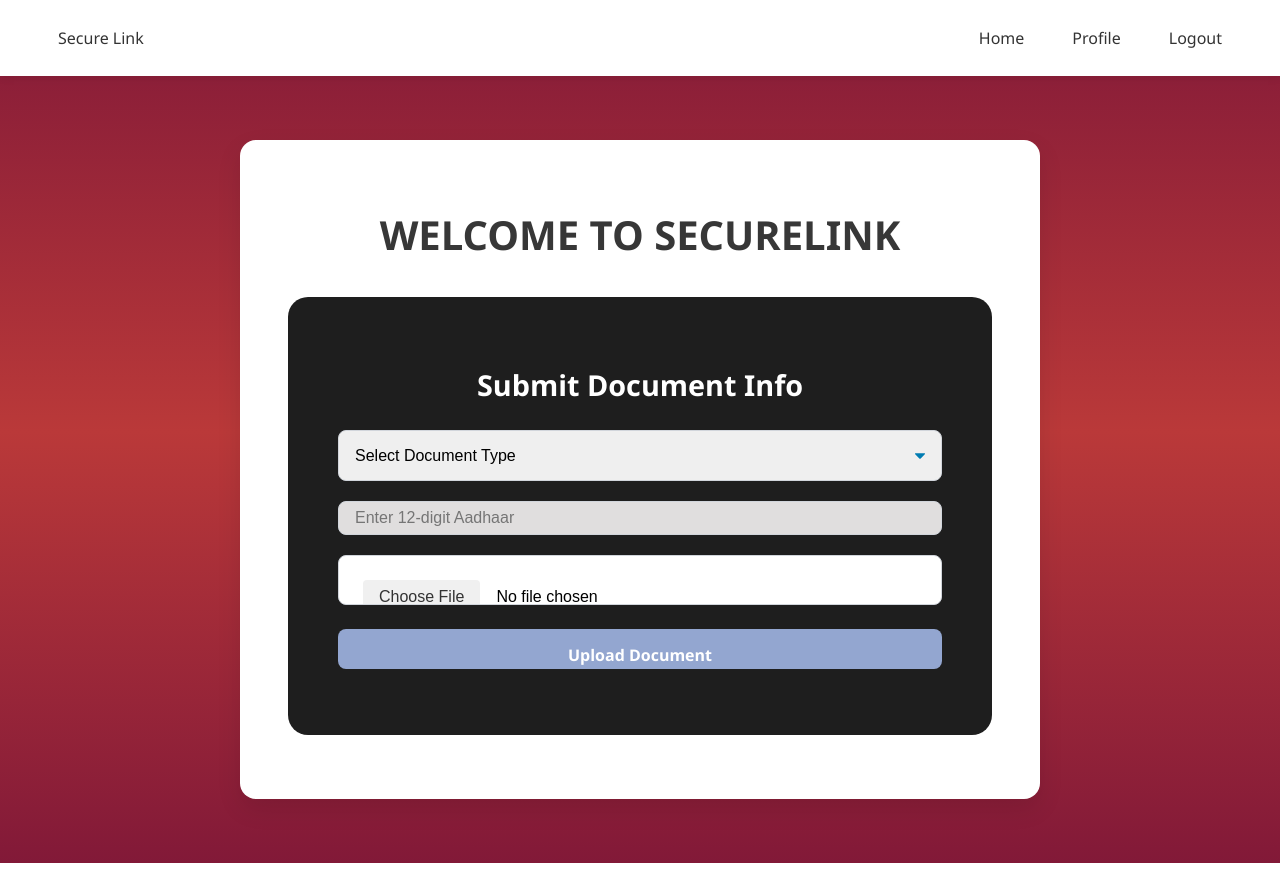
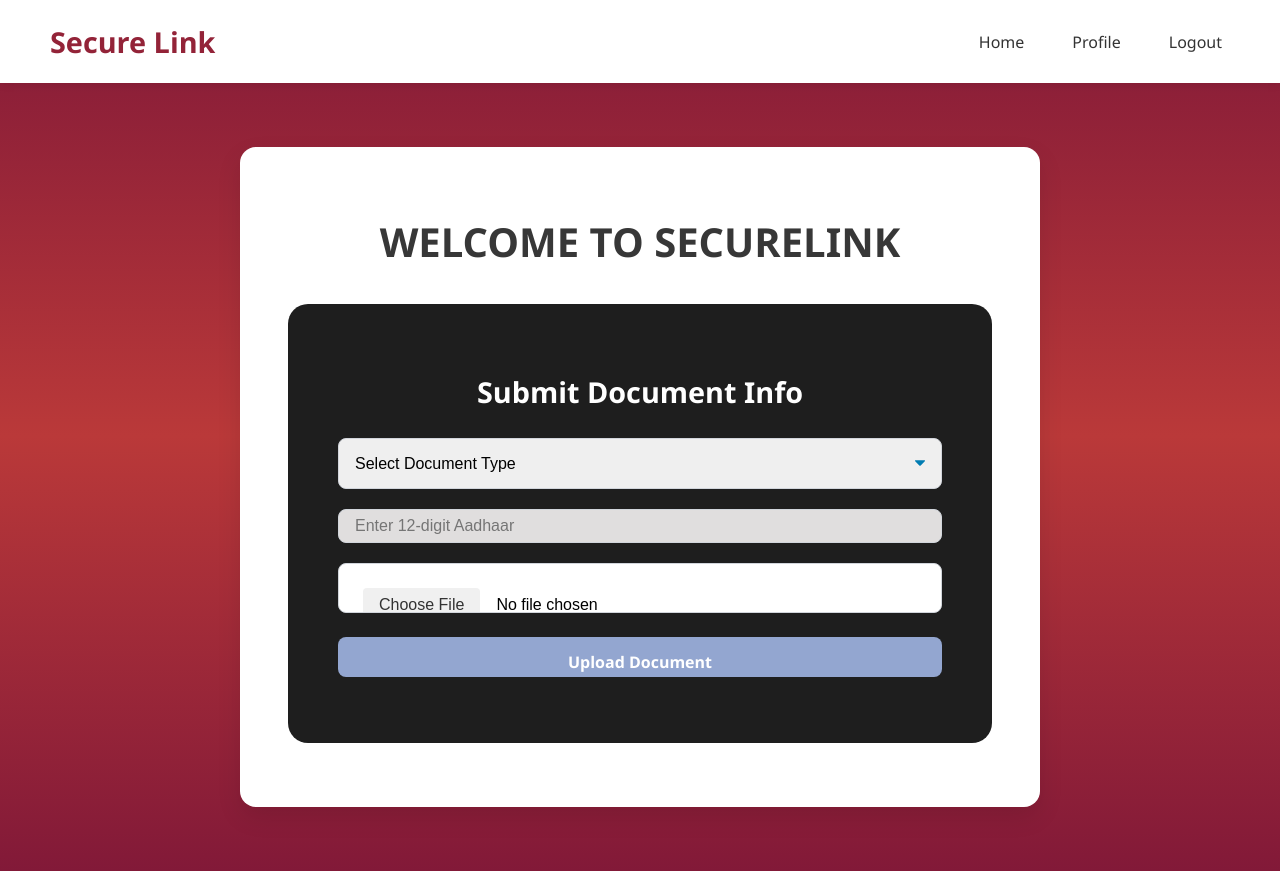
Before and after one commit to AssassinMaeve/SecureLink, a React (Vite) app: page /home in a window 1280 px wide. Built offline with nearby package versions, Linux system fonts and the light colour scheme; no server answers.

Commit message:
Nav Bar Style

```diff
--- a/src/pages/Navbar.tsx
+++ b/src/pages/Navbar.tsx
@@ -1,21 +1,38 @@
-import { auth } from "../db/firebase"; // Ensure firebase auth is correctly linked
-import "../style/NavBar.scss"; // Ensure this is correctly linked
+import React, { useState } from "react";
+import { auth } from "../db/firebase";
+import "../style/NavBar.scss";
 
 const Navbar = () => {
+  const [menuOpen, setMenuOpen] = useState(false);
+
   const handleLogout = () => {
     auth.signOut();
-    // Optionally, redirect user after logout (use history or navigate for that)
+    // You may also redirect using React Router:
+    // navigate("/login");
   };
+
+  const toggleMenu = () => {
+  console.log(menuOpen); // Check if the state is changing
+  setMenuOpen(!menuOpen);
+};
 
   return (
     <nav className="nav">
       <a href="/" className="nav-logo">
         Secure Link
       </a>
-      <ul className="nav-links">
-        <li><a href="/home">Home</a></li>
-        <li><a href="/profile">Profile</a></li>
-        <li><a href="/#" onClick={handleLogout}>Logout</a></li>
+
+  <div className={`hamburger ${menuOpen ? "open" : ""}`} onClick={toggleMenu}>
+    <span className="bar"></span>
+    <span className="bar"></span>
+    <span className="bar"></span>
+  </div>
+
+
+      <ul className={`nav-links ${menuOpen ? "open" : ""}`}>
+        <li><a href="/home" onClick={() => setMenuOpen(false)}>Home</a></li>
+        <li><a href="/profile" onClick={() => setMenuOpen(false)}>Profile</a></li>
+        <li><a href="/#" onClick={() => { handleLogout(); setMenuOpen(false); }}>Logout</a></li>
       </ul>
     </nav>
   );
--- a/src/style/NavBar.scss
+++ b/src/style/NavBar.scss
@@ -17,7 +17,6 @@
   position: sticky;
   top: 0;
   z-index: 1000;
-  }
 
   .nav-logo {
     font-size: 1.8rem;
@@ -26,15 +25,15 @@
     text-decoration: none;
   }
 
-  .nav ul {
+  .nav-links {
     display: flex;
     gap: 2rem;
     list-style: none;
     padding: 0;
     margin: 0;
-  }
 
-  .nav a {
+    li {
+      a {
         text-decoration: none;
         color: #333333;
         font-size: 1rem;
@@ -42,13 +41,12 @@
         position: relative;
         padding: 6px 8px;
         transition: color 0.3s ease;
-  }
 
-  .nav a:hover {
+        &:hover {
           color: #932338;
         }
 
-  .nav a::after {
+        &::after {
           content: "";
           position: absolute;
           left: 0;
@@ -61,7 +59,79 @@
           transition: transform 0.3s ease;
         }
 
-  .nav a:hover::after {
+        &:hover::after {
           transform: scaleX(1);
           transform-origin: left;
         }
+      }
+    }
+  }
+
+  /* Hamburger styles */
+  .hamburger {
+    display: none;
+    flex-direction: column;
+    cursor: pointer;
+    z-index: 1100;
+
+    .bar {
+      width: 25px;
+      height: 3px;
+      background-color: #932338;
+      margin: 4px 0;
+      transition: all 0.3s ease;
+    }
+
+    &.open {
+      .bar:nth-child(1) {
+        transform: rotate(45deg) translate(5px, 5px);
+      }
+      .bar:nth-child(2) {
+        opacity: 0;
+      }
+      .bar:nth-child(3) {
+        transform: rotate(-45deg) translate(5px, -5px);
+      }
+    }
+  }
+}
+
+/* Mobile menu */
+@media (max-width: 768px) {
+  .nav {
+    flex-direction: column;
+    align-items: flex-start;
+    padding: 15px 20px;
+    position: relative;
+
+    .hamburger {
+      display: flex;
+      position: absolute;
+      top: 15px;
+      right: 20px;
+    }
+
+    .nav-links {
+      flex-direction: column;
+      width: 100%;
+      display: none;
+      margin-top: 3rem;
+
+      &.open {
+        display: flex;
+      }
+
+      li {
+        width: 100%;
+
+        a {
+          display: block;
+          width: 100%;
+          padding: 12px 0;
+          font-size: 1rem;
+          border-bottom: 1px solid #eee;
+        }
+      }
+    }
+  }
+}
```
Lines whose indentation alone changed are shown as unchanged.
